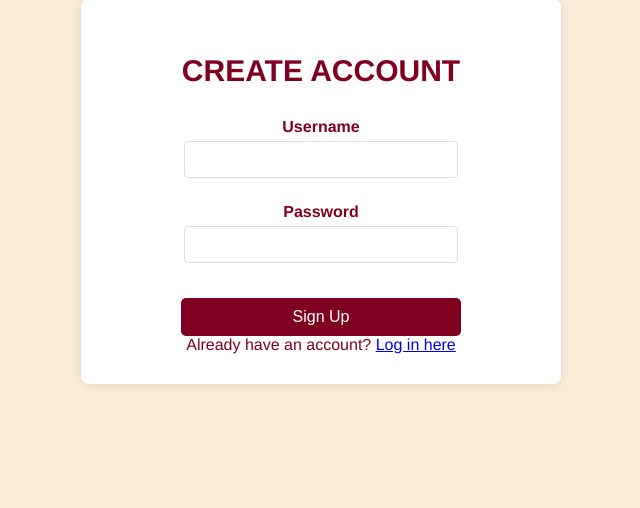
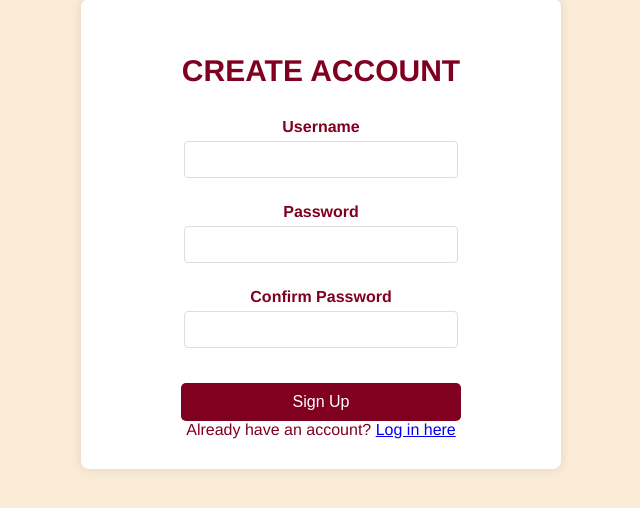
Before and after one commit to mrcurrlyhair/Project, a Flask app: page /signup in a window 1280 px wide. Shown: the part 111-619 px from the top of the page, without its empty margins (319-959 px from the left). Run offline with Flask 3, Linux system fonts and the light colour scheme; parts of the project's set-up code (start-up, migrations or seed data) failed here and were passed over.

Commit message:
Password verification
Password verification, improved security . using similar code to my old project , normal flash errors now too !

```diff
--- a/app.py
+++ b/app.py
@@ -6,6 +6,7 @@ import numpy as np
 import joblib
 import os
 from cryptography.fernet import Fernet
+import re
 
 app = Flask(__name__, static_folder='static')
 app.secret_key = 'Winston1'
@@ -84,33 +85,53 @@ def login():
 # sign up page
 @app.route('/signup', methods=['GET', 'POST'])
 def signup():
-    error = None
     if request.method == 'POST':
-        username = request.form['username']
-        password = hashing_pass(request.form['password'])
+        username = request.form['username'][:32]
+        password = request.form['password'][:32]
+        confirm_password = request.form['confirm_password'][:32]
 
-        try:
-            # add user to users.db
-            conn_user = userdb_connection()
-            cursor = conn_user.cursor()
-            cursor.execute('INSERT INTO users (username, password) VALUES (?, ?)', (username, password))
-            conn_user.commit()
+        # hash password
+        hashed_password = hashing_pass(password)
 
-            # get user_id
-            user_id = cursor.lastrowid
+        # password requirements
+        password_requirements = r'^(?=.*[a-z])(?=.*[A-Z])(?=.*\d)(?=.*[!@#$%&*\-])[A-Za-z\d!@#$%&*\-]{8,}$'
+
+        # does both passwords match
+        if password != confirm_password:
+            flash("Passwords do not match. Please try again.")
+            return redirect(url_for('signup'))
+
+        # check password strength
+        if not re.match(password_requirements, password):
+            flash("Password must be at least 8 characters, include an uppercase letter, a lowercase letter, a number, and a special character (!@#$%&*-).")
+            return redirect(url_for('signup'))
+
+        # does user already exist?
+        conn_user = userdb_connection()
+        cursor = conn_user.cursor()
+        existing_user = cursor.execute('SELECT * FROM users WHERE username = ?', (username,)).fetchone()
+        if existing_user:
             conn_user.close()
+            flash("Username already exists. Please try again.")
+            return redirect(url_for('signup'))
 
-            # add user to health.db with that user_id
-            conn_health = healthdb_connection()
-            conn_health.execute('INSERT INTO health (user_id) VALUES (?)', (user_id,))
-            conn_health.commit()
-            conn_health.close()
+        # create user in users db
+        cursor.execute('INSERT INTO users (username, password) VALUES (?, ?)', (username, hashed_password))
+        conn_user.commit()
+        user_id = cursor.lastrowid
+        conn_user.close()
 
-            return redirect(url_for('login'))
-        except sqlite3.IntegrityError:
-            error = 'Username already taken'
+        # create user in health db
+        conn_health = healthdb_connection()
+        conn_health.execute('INSERT INTO health (user_id) VALUES (?)', (user_id,))
+        conn_health.commit()
+        conn_health.close()
 
-    return render_template('signup.html', error=error)
+        flash("Account created successfully. Please log in.")
+        return redirect(url_for('login'))
+
+    return render_template('signup.html')
+
 
 # account view page
 @app.route('/account')
--- a/templates/signup.html
+++ b/templates/signup.html
@@ -23,21 +23,34 @@
         </ul>
     </div>
 
-
     <div class="signup-form">
         <h2>Create Account</h2>
-    {% if error %}
-        <div class="alert">{{ error }}</div>
+
+        {% with messages = get_flashed_messages() %}
+            {% if messages %}
+                <div class="alert">
+                    {% for message in messages %}
+                        {{ message }}<br>
+                    {% endfor %}
+                </div>
             {% endif %}
+        {% endwith %}
+
         <form method="POST">
             <label for="username">Username</label>
             <input type="text" name="username" required>
+
             <label for="password">Password</label>
             <input type="password" name="password" required>
+
+            <label for="confirm_password">Confirm Password</label>
+            <input type="password" name="confirm_password" required>
+
             <button type="submit">Sign Up</button>
         </form>
+
         <div class="sub-title">
-        Already have an account? <a href="/login">Log in here</a>
+            Already have an account? <a href="{{ url_for('login') }}">Log in here</a>
         </div>
     </div>
 
```
Lines whose indentation alone changed are shown as unchanged.
